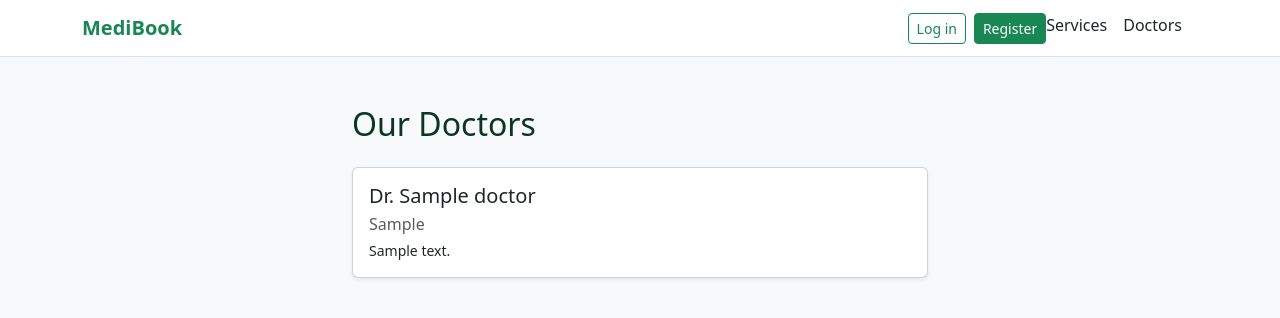
After one commit to EnyinnayaDev/medibook, a Django app: page /doctors/ in a window 1280 px wide. The commit adds this page. Shown: the top 318 px of the page. Run offline with Django 5.2, Linux system fonts and the light colour scheme; tables that the repository leaves empty hold one stand-in row (values such as "Sample post").

Commit message:
Added service_list and doctor_list views, templates, and corresponding URL patterns. Updated base.html to include navigation links for services and doctors.

```diff
--- a/medibook/scheduler/templates/scheduler/base.html
+++ b/medibook/scheduler/templates/scheduler/base.html
@@ -21,6 +21,8 @@
                     <a class="btn btn-outline-success btn-sm me-2" href="{% url 'login' %}">Log in</a>
                     <a class="btn btn-success btn-sm" href="{% url 'register' %}">Register</a>
                 {% endif %}
+                <a class="nav-link me-3" href="{% url 'service_list' %}">Services</a>
+                <a class="nav-link me-3" href="{% url 'doctor_list' %}">Doctors</a>
             </div>
         </div>
     </nav>
--- /dev/null
+++ b/medibook/scheduler/templates/scheduler/doctor_list.html
@@ -0,0 +1,24 @@
+{% extends 'scheduler/base.html' %}
+{% block title %}Our Doctors — MediBook{% endblock %}
+{% block content %}
+<h2 class="mb-4 text-success-emphasis">Our Doctors</h2>
+{% if doctors %}
+    <div class="row g-3">
+        {% for doctor in doctors %}
+        <div class="col-12">
+            <div class="card shadow-sm">
+                <div class="card-body">
+                    <h5 class="card-title mb-1">Dr. {{ doctor.name }}</h5>
+                    <p class="text-muted mb-1">{{ doctor.specialization }}</p>
+                    {% if doctor.bio %}
+                        <p class="mb-0 small">{{ doctor.bio }}</p>
+                    {% endif %}
+                </div>
+            </div>
+        </div>
+        {% endfor %}
+    </div>
+{% else %}
+    <div class="alert alert-info">No doctors available at the moment.</div>
+{% endif %}
+{% endblock %}
--- a/medibook/scheduler/urls.py
+++ b/medibook/scheduler/urls.py
@@ -7,4 +7,6 @@ urlpatterns = [
     path('register/', views.register, name='register'),
     path('login/', auth_views.LoginView.as_view(template_name='scheduler/login.html'), name='login'),
     path('logout/', auth_views.LogoutView.as_view(), name='logout'),
+    path('services/', views.service_list, name='service_list'),
+    path('doctors/', views.doctor_list, name='doctor_list'),
 ]
--- a/medibook/scheduler/views.py
+++ b/medibook/scheduler/views.py
@@ -1,7 +1,10 @@
 from django.shortcuts import render, redirect
 from django.contrib.auth import login
 from .forms import PatientRegisterForm
+from .models import Service, Doctor, Appointment
 
+def home(request):
+    return render(request, 'scheduler/home.html')
 
 def register(request):
     if request.method == 'POST':
@@ -14,5 +17,11 @@ def register(request):
         form = PatientRegisterForm()
     return render(request, 'scheduler/register.html', {'form': form})
 
-def home(request):
-    return render(request, 'scheduler/home.html')
+def service_list(request):
+    services = Service.objects.all()
+    return render(request, 'scheduler/service_list.html', {'services': services})
+
+
+def doctor_list(request):
+    doctors = Doctor.objects.all()
+    return render(request, 'scheduler/doctor_list.html', {'doctors': doctors})
```
Also changed, not shown: medibook/scheduler/templates/scheduler/service_list.html (added, +26 -0 lines).
